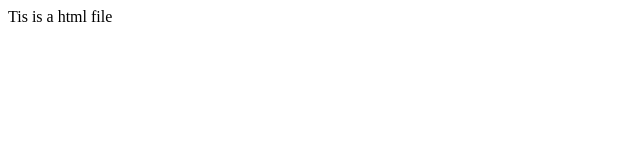
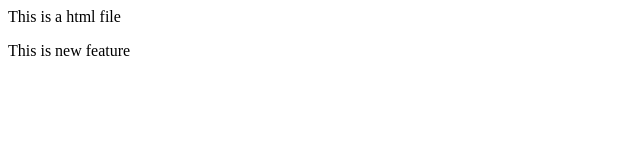
Before and after one commit to Rahul-Parihar/localrepo, a plain HTML site: page index.html in a window 1280 px wide. Shown: the whole page, without its empty margins (0-640 px from the left). Drawn offline with Linux system fonts and the light colour scheme.

Commit message:
Add new feasture

```diff
--- a/index.html
+++ b/index.html
@@ -1 +1,2 @@
-<p>Tis is a html file </p>
+<p>This is a html file </p>
+<p>This is new feature</p>
```
